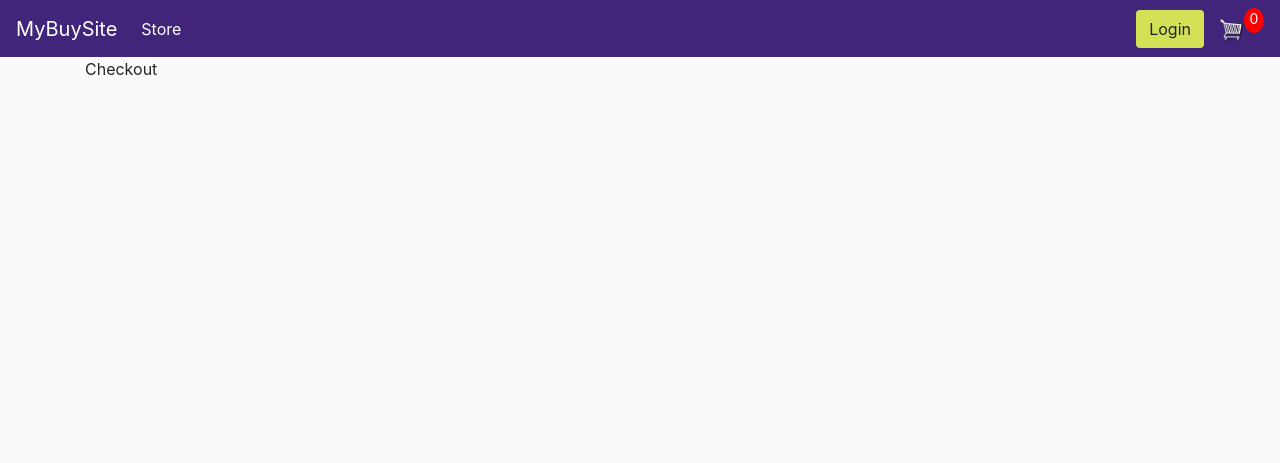
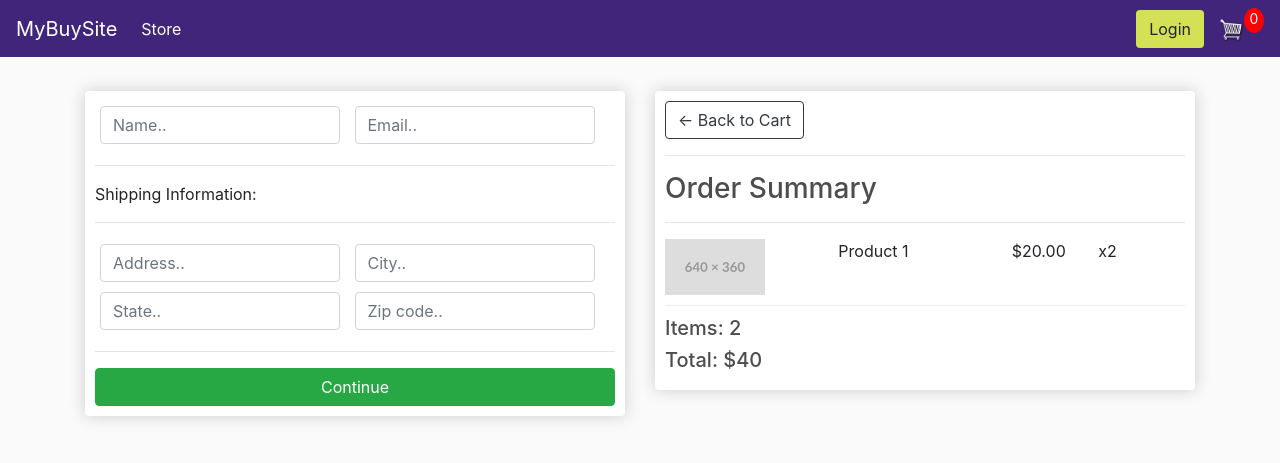
Before and after one commit to VarunSrivastava19/ecommerce, a Django app: page /checkout/ in a window 1280 px wide. Shown: the top 463 px of the page. Run offline with Django 5.2, Linux system fonts and the light colour scheme; parts of the project's set-up code (start-up, migrations or seed data) failed here and were passed over; some libraries are stand-ins or nearby versions.

Commit message:
Initial design for templates

```diff
--- a/store/templates/store/checkout.html
+++ b/store/templates/store/checkout.html
@@ -1,5 +1,100 @@
-{% extends 'store/main.html' %}
-{% load static %}
-{% block content %}
-<header>Checkout</header>
+{% extends 'store/main.html' %} {% load static %} {% block content %}
+<div class="row py-4">
+  <div class="col-lg-6">
+    <div class="box-element" id="form-wrapper">
+      <form id="form">
+        <div id="user-info">
+          <div class="form-field">
+            <input
+              required
+              class="form-control"
+              type="text"
+              name="name"
+              placeholder="Name.."
+            />
+          </div>
+          <div class="form-field">
+            <input
+              required
+              class="form-control"
+              type="email"
+              name="email"
+              placeholder="Email.."
+            />
+          </div>
+        </div>
+
+        <div id="shipping-info">
+          <hr />
+          <p>Shipping Information:</p>
+          <hr />
+          <div class="form-field">
+            <input
+              class="form-control"
+              type="text"
+              name="address"
+              placeholder="Address.."
+            />
+          </div>
+          <div class="form-field">
+            <input
+              class="form-control"
+              type="text"
+              name="city"
+              placeholder="City.."
+            />
+          </div>
+          <div class="form-field">
+            <input
+              class="form-control"
+              type="text"
+              name="state"
+              placeholder="State.."
+            />
+          </div>
+          <div class="form-field">
+            <input
+              class="form-control"
+              type="text"
+              name="zipcode"
+              placeholder="Zip code.."
+            />
+          </div>
+        </div>
+        <hr />
+        <input
+          id="form-button"
+          class="btn btn-success btn-block"
+          type="submit"
+          value="Continue"
+        />
+      </form>
+    </div>
+    <br />
+    <div class="box-element hidden" id="payment-info">
+      <small>Paypal Options</small>
+    </div>
+  </div>
+
+  <div class="col-lg-6">
+    <div class="box-element">
+      <a class="btn btn-outline-dark" href="{% url 'cart' %}"
+        >&#x2190; Back to Cart</a
+      >
+      <hr />
+      <h3>Order Summary</h3>
+      <hr />
+      <div class="cart-row">
+        <div style="flex: 2">
+          <img class="row-image" src="{% static 'images/plchld.svg' %}" />
+        </div>
+        <div style="flex: 2"><p>Product 1</p></div>
+        <div style="flex: 1"><p>$20.00</p></div>
+        <div style="flex: 1"><p>x2</p></div>
+      </div>
+      <h5>Items: 2</h5>
+      <h5>Total: $40</h5>
+    </div>
+  </div>
+</div>
 {% endblock content %}
--- a/store/templates/store/store.html
+++ b/store/templates/store/store.html
@@ -28,7 +28,7 @@
       <div class="card-body">
         <h5 class="card-title">Product</h5>
 
-        <button class="btn btn-outline-success add-btn">Add to Cart</button>
+        <button class="btn btn-outline-secondary add-btn">Add to Cart</button>
         <a class="btn btn-outline-success" href="#">View</a>
         <h4 style="display: inline-block; float: right">
           <strong>$20</strong>
--- a/store/views.py
+++ b/store/views.py
@@ -1,7 +1,8 @@
 from django.shortcuts import render
 from rest_framework import viewsets
+
+from .models import *
 from .serializers import *
-from .models import *
 
 
 class CustomerViewSet(viewsets.ModelViewSet):
@@ -15,7 +16,7 @@ class ProductViewSet(viewsets.ModelViewSet):
 
 
 class OrderViewSet(viewsets.ModelViewSet):
-    queryset = Product.objects.all()
+    queryset = Order.objects.all()
     serializer_class = OrderSerializer
 
 
@@ -30,7 +31,8 @@ class ShippingAddressViewSet(viewsets.ModelViewSet):
 
 
 def store(request):
-    context = {}
+    products = Product.objects.all()
+    context = {'products': products}
     return render(request, 'store/store.html', context)
 
 
```
Also changed, not shown: store/templates/store/cart.html (+53 -4 lines), static/images/book.jpg (added), static/images/headphones.jpg (added), static/images/shirt.jpg (added), static/images/shoes.jpg (added), static/images/sourcecode.jpg (added), static/images/watch.jpg (added).
